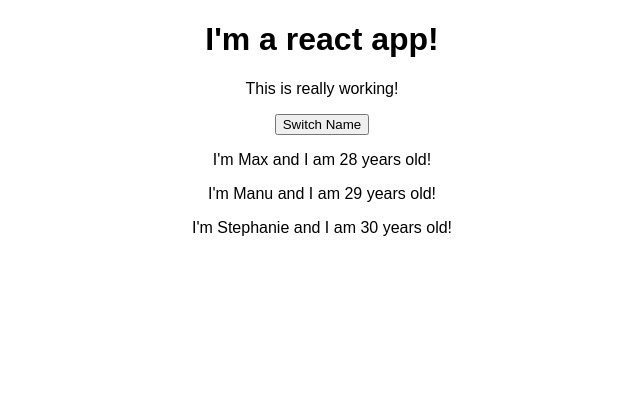
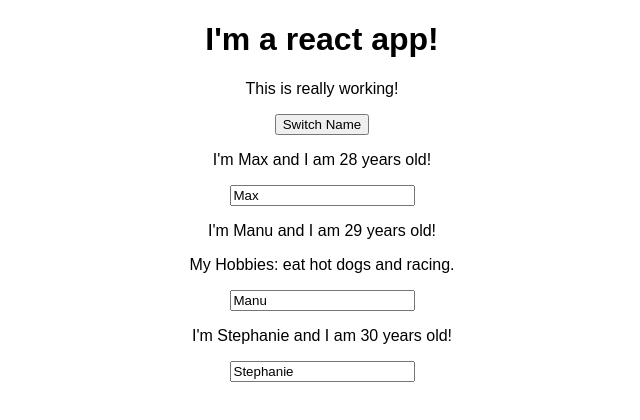
Before and after one commit to pakawaka1/react-complete-guide, a React (Create React App) app: page / in a window 1280 px wide. Shown: the top 420 px of the page, without its empty margins (318-958 px from the left). Built offline with nearby package versions, Linux system fonts and the light colour scheme.

Commit message:
feat:  added two way binding using props

```diff
--- a/src/App.js
+++ b/src/App.js
@@ -12,11 +12,21 @@ class App extends Component {
     otherState: 'some other value'
   };
 
-  switchNameHandler = () => {
+  switchNameHandler = newName => {
     this.setState({
       persons: [
-        { name: 'Maxilimian', age: 500 },
+        { name: newName, age: 500 },
         { name: 'Manu', age: 29 },
+        { name: 'El Guey', age: 30333 }
+      ]
+    });
+  };
+
+  nameChangedHandler = event => {
+    this.setState({
+      persons: [
+        { name: 'Max', age: 500 },
+        { name: event.target.value, age: 29 },
         { name: 'El Guey', age: 30333 }
       ]
     });
@@ -27,7 +37,9 @@ class App extends Component {
       <div className='App'>
         <h1>I'm a react app!</h1>
         <p>This is really working! </p>
-        <button onClick={this.switchNameHandler}>Switch Name</button>
+        <button onClick={this.switchNameHandler.bind(this, 'Maximo')}>
+          Switch Name
+        </button>
         <Person
           name={this.state.persons[0].name}
           age={this.state.persons[0].age}
@@ -36,7 +48,8 @@ class App extends Component {
         <Person
           name={this.state.persons[1].name}
           age={this.state.persons[1].age}
-          click={this.switchNameHandler}
+          click={this.switchNameHandler.bind(this, 'El Cholos')}
+          changed={this.nameChangedHandler}
         >
           My Hobbies: eat hot dogs and racing.
         </Person>
--- a/src/Person/Person.js
+++ b/src/Person/Person.js
@@ -2,10 +2,13 @@ import React from 'react';
 
 const person = props => {
   return (
-    <p onClick={props.click}>
-      I'm {props.name} and I am {props.age} years old!
-      {/* {props.children} */}
-    </p>
+    <div>
+      <p onClick={props.click}>
+        I'm {props.name} and I am {props.age} years old!
+      </p>
+      <p>{props.children}</p>
+      <input type='text' onChange={props.changed} value={props.name}></input>
+    </div>
   );
 };
 
```
